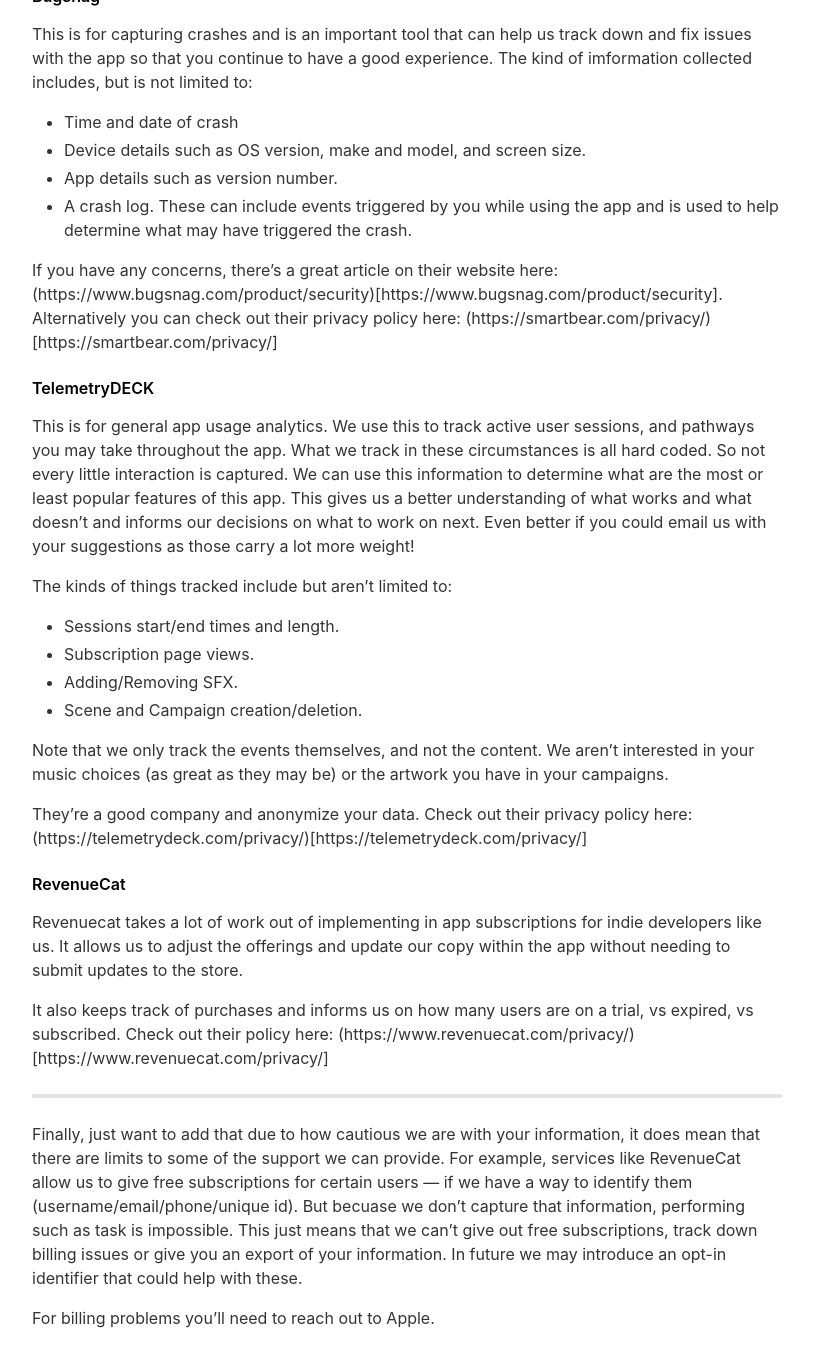
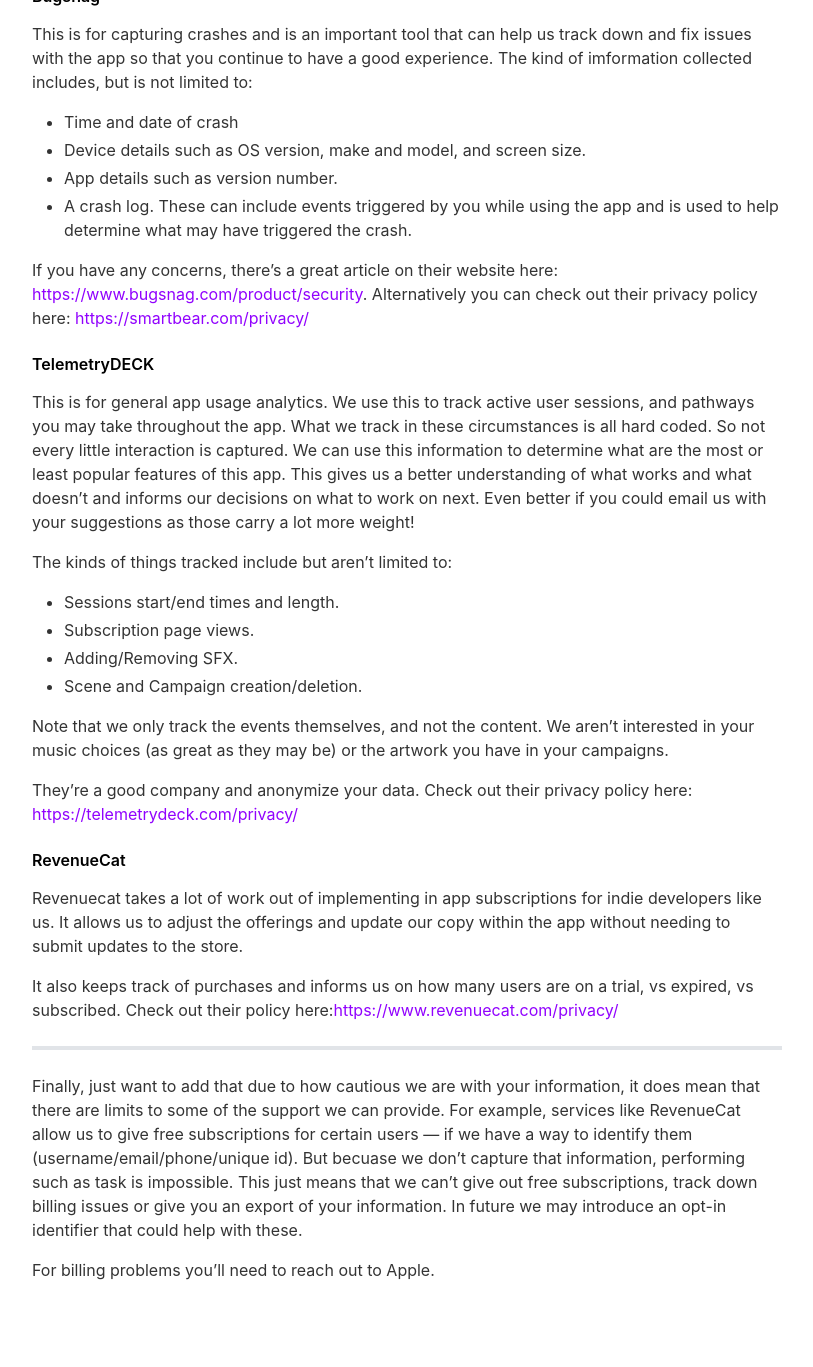
Before and after one commit to BeauNouvelle/summoning-stone-web, a Jekyll site: the page built from _pages/privacypolicy.md, in a window 1280 px wide and 1400 px high, scrolled down 483 px. Shown: the top 1367 px of the window, without its empty margins (233-1046 px from the left). Built offline with Jekyll 4.4.1, drawn with Linux system fonts in a browser that asks for light colours; nearby versions of some CDN libraries.

Commit message:
updated links

```diff
--- a/_pages/privacypolicy.md
+++ b/_pages/privacypolicy.md
@@ -22,7 +22,7 @@ This is for capturing crashes and is an important tool that can help us track do
 - App details such as version number.
 - A crash log. These can include events triggered by you while using the app and is used to help determine what may have triggered the crash.
 
-If you have any concerns, there's a great article on their website here: (https://www.bugsnag.com/product/security)[https://www.bugsnag.com/product/security]. Alternatively you can check out their privacy policy here: (https://smartbear.com/privacy/)[https://smartbear.com/privacy/]
+If you have any concerns, there's a great article on their website here: [https://www.bugsnag.com/product/security](https://www.bugsnag.com/product/security). Alternatively you can check out their privacy policy here: [https://smartbear.com/privacy/](https://smartbear.com/privacy/])
 
 #### TelemetryDECK
 
@@ -37,12 +37,12 @@ The kinds of things tracked include but aren't limited to:
 
 Note that we only track the events themselves, and not the content. We aren't interested in your music choices (as great as they may be) or the artwork you have in your campaigns.
 
-They're a good company and anonymize your data. Check out their privacy policy here: (https://telemetrydeck.com/privacy/)[https://telemetrydeck.com/privacy/]
+They're a good company and anonymize your data. Check out their privacy policy here: [https://telemetrydeck.com/privacy/](https://telemetrydeck.com/privacy/)
 
 #### RevenueCat
 Revenuecat takes a lot of work out of implementing in app subscriptions for indie developers like us. It allows us to adjust the offerings and update our copy within the app without needing to submit updates to the store.
 
-It also keeps track of purchases and informs us on how many users are on a trial, vs expired, vs subscribed. Check out their policy here: (https://www.revenuecat.com/privacy/)[https://www.revenuecat.com/privacy/]
+It also keeps track of purchases and informs us on how many users are on a trial, vs expired, vs subscribed. Check out their policy here:[https://www.revenuecat.com/privacy/](https://www.revenuecat.com/privacy/)
 
 
 --------
```
